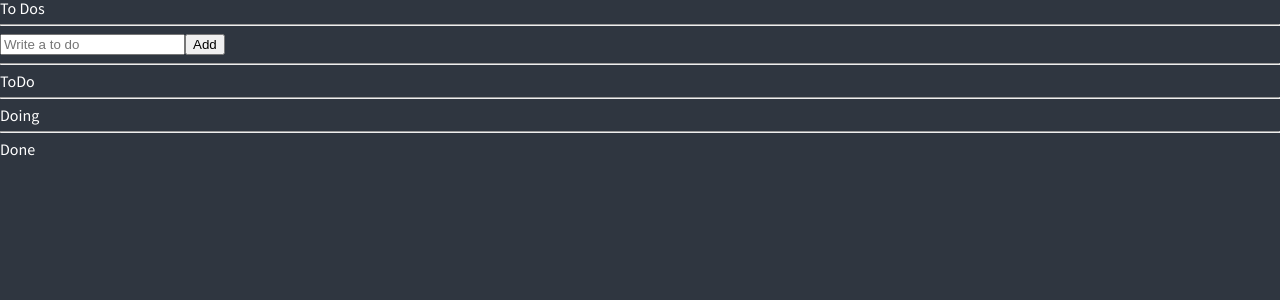
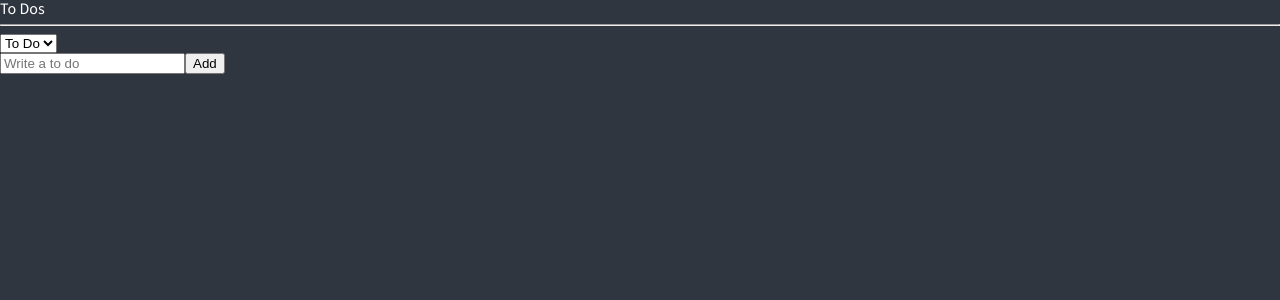
Before and after one commit to 21people/react-masterclass, a React (Create React App) app: page / in a window 1280 px wide. Shown: the top 300 px of the page. Built offline with nearby package versions, Linux system fonts and the light colour scheme.

Commit message:
ToDoList complete

```diff
--- a/src/components/CreateToDo.tsx
+++ b/src/components/CreateToDo.tsx
@@ -1,15 +1,16 @@
 import { useForm } from "react-hook-form";
-import { useSetRecoilState } from "recoil";
-import { toDoState } from "./atoms";
+import { useRecoilValue, useSetRecoilState } from "recoil";
+import { categoryState, toDoState } from "./atoms";
 interface IForm {
   toDo?: string;
 }
 function CreateToDo() {
+  const category = useRecoilValue(categoryState);
   const setToDos = useSetRecoilState(toDoState);
   const { register, handleSubmit, setValue } = useForm<IForm>();
   const handleValid = ({ toDo }: IForm) => {
     setToDos((oldToDos) => [
-      { text: toDo, id: Date.now(), category: "TO_DO" },
+      { text: toDo, id: Date.now(), category },
       ...oldToDos,
     ]);
     setValue("toDo", "");
--- a/src/components/ToDo.tsx
+++ b/src/components/ToDo.tsx
@@ -1,5 +1,5 @@
 import { useSetRecoilState } from "recoil";
-import { IToDo, toDoState } from "./atoms";
+import { Categories, IToDo, toDoState } from "./atoms";
 
 function ToDo({ text, category, id }: IToDo) {
   const setToDos = useSetRecoilState(toDoState);
@@ -18,18 +18,18 @@
   return (
     <li>
       <span>{text}</span>
-      {category !== "DOING" && (
-        <button name="DOING" onClick={onClick}>
+      {category !== Categories.DOING && (
+        <button name={Categories.DOING} onClick={onClick}>
           Doing
         </button>
       )}
-      {category !== "TO_DO" && (
-        <button name="TO_DO" onClick={onClick}>
+      {category !== Categories.TO_DO && (
+        <button name={Categories.TO_DO} onClick={onClick}>
           To Do
         </button>
       )}
-      {category !== "DONE" && (
-        <button name="DONE" onClick={onClick}>
+      {category !== Categories.DONE && (
+        <button name={Categories.DONE} onClick={onClick}>
           Done
         </button>
       )}
--- a/src/components/ToDoList.tsx
+++ b/src/components/ToDoList.tsx
@@ -1,33 +1,29 @@
+import React from "react";
 import { useRecoilState, useRecoilValue } from "recoil";
-import { toDoSelector, toDoState } from "./atoms";
+import { Categories, categoryState, toDoSelector, toDoState } from "./atoms";
 import CreateToDo from "./CreateToDo";
 import ToDo from "./ToDo";
 
 function ToDoList() {
-  const [toDo, doing, done] = useRecoilValue(toDoSelector);
+  // const [toDo, doing, done] = useRecoilValue(toDoSelector);
+  const selectedToDo = useRecoilValue(toDoSelector);
+  const [category, setCategory] = useRecoilState(categoryState);
+  const onInput = (e: React.FormEvent<HTMLSelectElement>) => {
+    setCategory(e.currentTarget.value as any);
+  };
+  console.log(category);
   return (
     <div>
       <h1>To Dos</h1>
       <hr />
+      <select value={category} onInput={onInput}>
+        <option value={Categories.TO_DO}>To Do</option>
+        <option value={Categories.DOING}>Doing</option>
+        <option value={Categories.DONE}>Done</option>
+      </select>
       <CreateToDo />
-      <hr />
-      <h2>ToDo</h2>
       <ul>
-        {toDo.map((toDo) => (
-          <ToDo key={toDo.id} {...toDo} />
-        ))}
-      </ul>
-      <hr />
-      <h2>Doing</h2>
-      <ul>
-        {doing.map((toDo) => (
-          <ToDo key={toDo.id} {...toDo} />
-        ))}
-      </ul>
-      <hr />
-      <h2>Done</h2>
-      <ul>
-        {done.map((toDo) => (
+        {selectedToDo?.map((toDo) => (
           <ToDo key={toDo.id} {...toDo} />
         ))}
       </ul>
--- a/src/components/atoms.tsx
+++ b/src/components/atoms.tsx
@@ -1,10 +1,19 @@
 import { atom, selector } from "recoil";
 
+export enum Categories {
+  "TO_DO" = "TO_DO",
+  "DOING" = "DOING",
+  "DONE" = "DONE",
+}
 export interface IToDo {
   text?: string;
   id: number;
-  category: "DONE" | "DOING" | "TO_DO";
+  category: Categories;
 }
+export const categoryState = atom<Categories>({
+  key: "category",
+  default: Categories.TO_DO,
+});
 export const toDoState = atom<IToDo[]>({
   key: "toDo",
   default: [],
@@ -13,10 +22,7 @@
   key: "toDoSelector",
   get: ({ get }) => {
     const toDos = get(toDoState);
-    return [
-      toDos.filter((toDo) => toDo.category === "TO_DO"),
-      toDos.filter((toDo) => toDo.category === "DOING"),
-      toDos.filter((toDo) => toDo.category === "DONE"),
-    ];
+    const category = get(categoryState);
+    return toDos.filter((toDo) => toDo.category === category);
   },
 });
```
